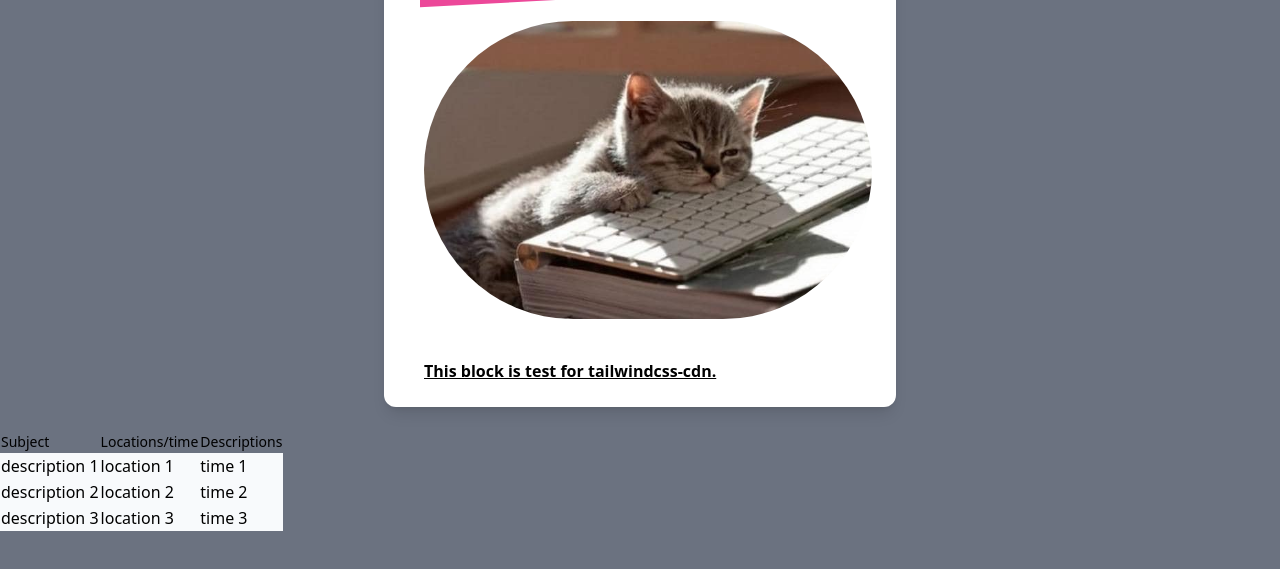
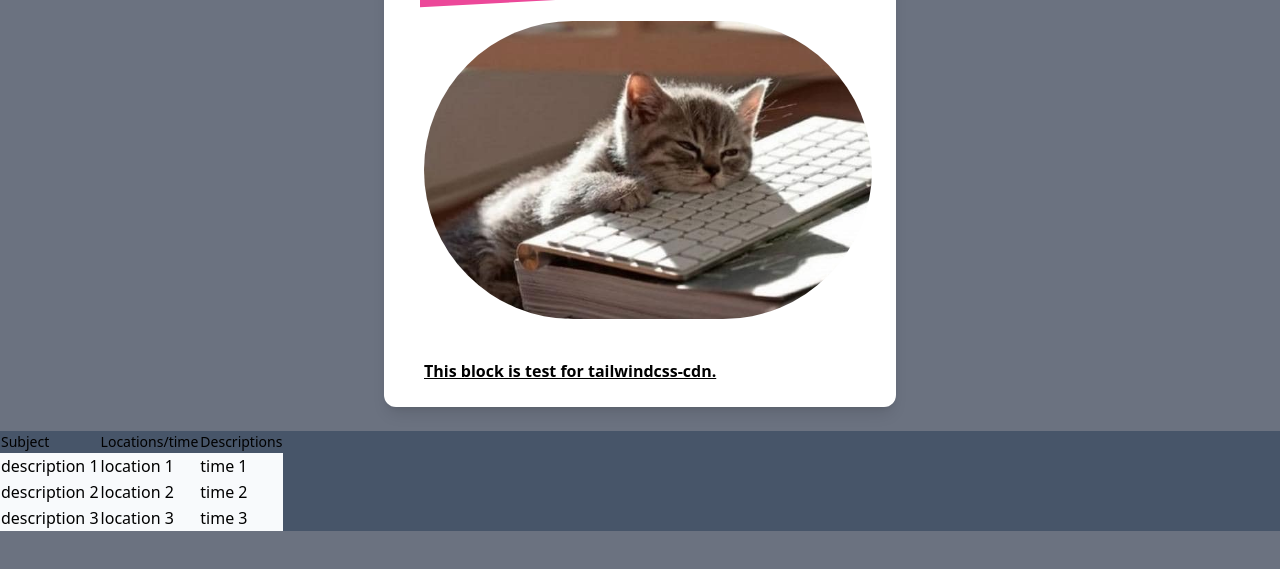
Before and after one commit to nervers1/nervers1.github.io, a plain HTML site: page index.html in a window 1280 px wide. Shown: the part 143-712 px from the top of the page. Drawn offline with nearby package versions, Linux system fonts and the light colour scheme.

Commit message:
Update index.html

```diff
--- a/index.html
+++ b/index.html
@@ -12,7 +12,7 @@
         <h1 class="mt-10 text-3sm font-bold underline">This block is test for tailwindcss-cdn.</h1>
     </div>
 
-    <div>
+    <div class="mx-auto bg-slate-600">
         <table>
             <thead>
                 <tr class="text-bold text-sm text-it">
```
